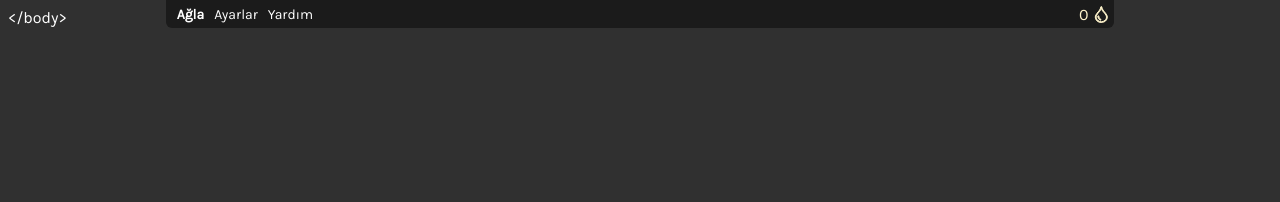
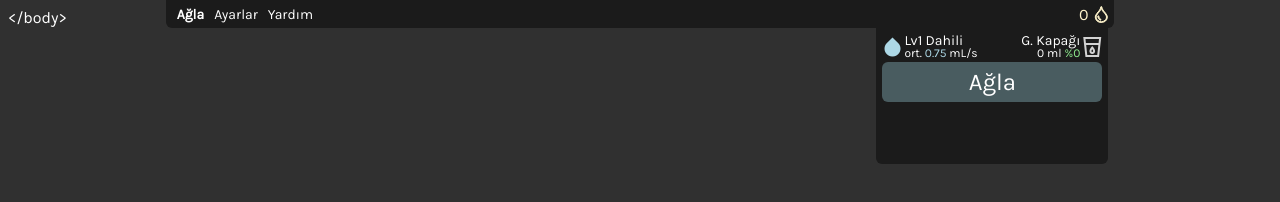
Before and after one commit to dunsparce9/aglanet-static, a website built with webpack: page public/play/cry.html in a window 1280 px wide. Built offline with nearby package versions, Linux system fonts and the light colour scheme.

Commit message:
Add crying container + button

```diff
--- a/public/play/cry.html
+++ b/public/play/cry.html
@@ -34,7 +34,7 @@
                     <li><span class="material-symbols-sharp">drive_folder_upload</span>
                         İçeri aktar...
                     </li>
-                    <li><span class="material-symbols-sharp">logout</span>
+                    <li onclick="window.close()"><span class="material-symbols-sharp">logout</span>
                         Çıkış
                     </li>
                 </ul>
@@ -70,10 +70,26 @@
                             fill="currentColor" stroke="currentColor" />
                     </svg>
                 </div>
-                <ul class="dropdown-menu">
-                    <li>
-                        Ağla...
-                    </li>
+                <ul id="cry-container" class="dropdown-menu">
+                    <div class="flex-stretch">
+                        <div class="cry-info-holder l">
+                            <span class="material-symbols-sharp">humidity_high</span>
+                            <div>
+                                <span class="header">Lv1 Dahili</span>
+                                <span class="desc">ort. <i>0.75</i> mL/s</span>
+                            </div>
+                        </div>
+                        <div class="cry-info-holder r">
+                            <div>
+                                <span class="header">G. Kapağı</span>
+                                <span class="desc">0 ml <i>%0</i></span>
+                            </div>
+                            <span class="material-symbols-sharp">local_drink</span>
+                        </div>
+                    </div>
+                    <div id="the-button">
+                        <span>Ağla</span>
+                    </div>
                 </ul>
             </div>
         </div>
--- a/public/play/styles.css
+++ b/public/play/styles.css
@@ -23,10 +23,6 @@ body {
     background: #1B1B1B;
     border-radius: 0px 0px 6px 6px;
     user-select: none;
-}
-
-#topbar div {
-    height: 100%;
 }
 
 @media only screen and (max-width: 500px) {
@@ -61,6 +57,10 @@ body {
     user-select: none;
 }
 
+#topbar-right {
+    height: 100%;
+}
+
 #tears {
     display: flex;
     flex-direction: row;
@@ -69,6 +69,7 @@ body {
     padding: 0px;
     gap: 6px;
     color: #FFF4CC;
+    height: 100%;
 }
 
 
@@ -316,3 +317,95 @@ ul li {
     right: -6px;
     top: -6px;
 }
+
+#cry-container {
+    width: 224px;
+    height: 128px;
+    background: #1B1B1B;
+    padding: 4px;
+    color: white;
+    display: flex;
+    flex-direction: column;
+    align-items: center;
+}
+
+.cry-info-holder {
+    width: 112px;
+    height: 30px;
+    display: flex;
+}
+
+.cry-info-holder .header {
+    font-size: 14px;
+}
+
+.cry-info-holder .desc {
+    position: relative;
+    bottom: 3px;
+    font-size: 12px;
+    font-family: Karla;
+    font-style: normal;
+    font-weight: 400;
+    line-height: normal;
+}
+
+.cry-info-holder div {
+    display: flex;
+    flex-direction: column;
+}
+
+.flex-stretch {
+    display: flex;
+}
+
+.cry-info-holder .material-symbols-sharp {
+    position: relative;
+    top: 3px;
+}
+
+.cry-info-holder.l .material-symbols-sharp {
+    color: lightblue;
+}
+
+.cry-info-holder.l .desc i {
+    font-style: normal;
+    color: lightblue;
+}
+
+.cry-info-holder.r {
+    justify-content: flex-end;
+}
+
+.cry-info-holder.r .material-symbols-sharp {
+    color: lightgray;
+}
+
+.cry-info-holder.r .desc {
+    text-align: right;
+}
+
+.cry-info-holder.r .desc i {
+    font-style: normal;
+    color: lightgreen;
+}
+
+#the-button {
+    display: flex;
+    width: 220px;
+    padding: 6px 0px;
+    justify-content: center;
+    align-items: center;
+    border-radius: 6px;
+    background: rgba(178, 241, 255, 0.30);
+}
+
+#the-button span {
+    color: #FFF;
+    text-align: right;
+    text-shadow: 0px 4px 2px 0px rgba(0, 0, 0, 0.25);
+    font-size: 24px;
+    font-family: Karla;
+    font-style: normal;
+    font-weight: 400;
+    line-height: normal;
+}
```
Also changed, not shown: dist/main.js (deleted).
